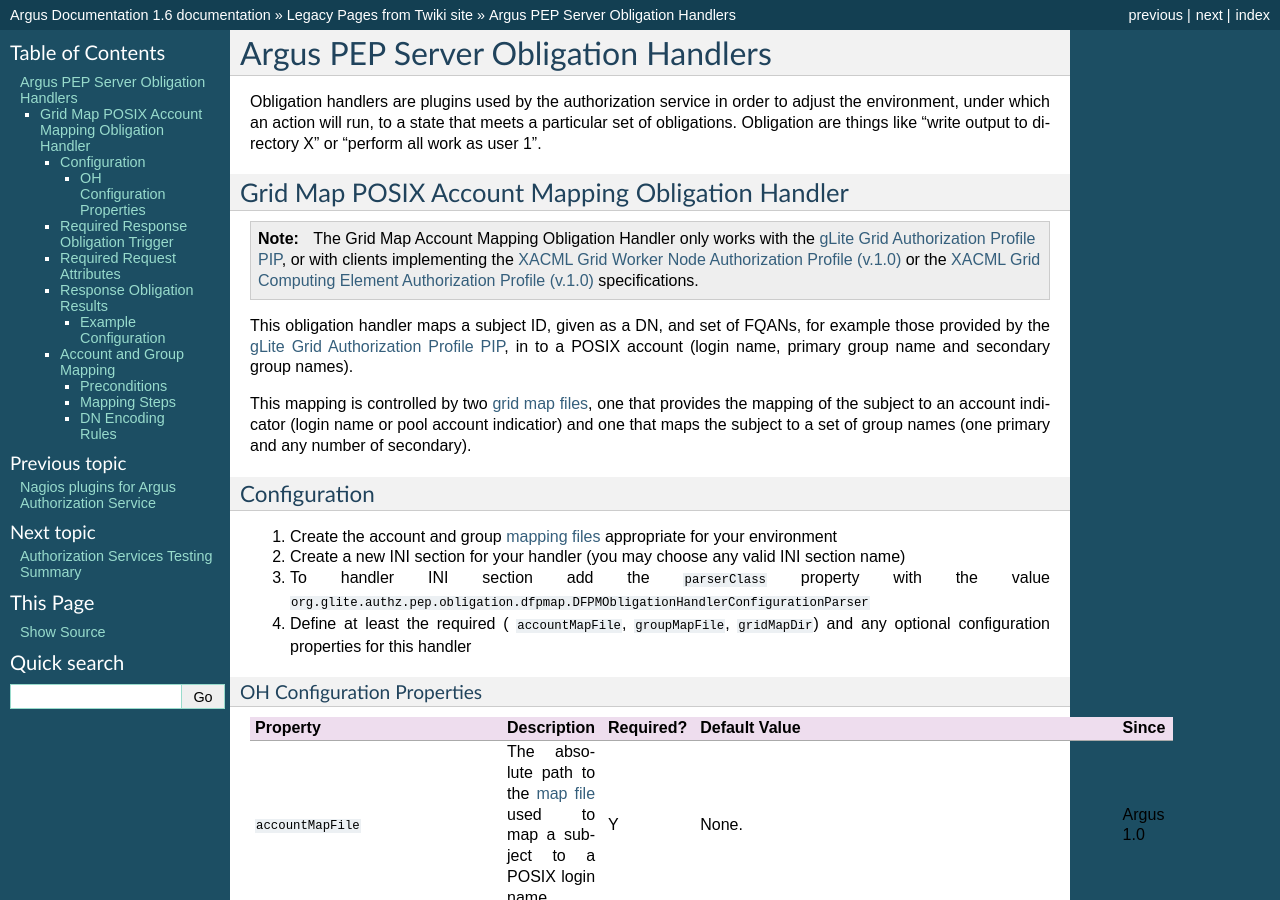
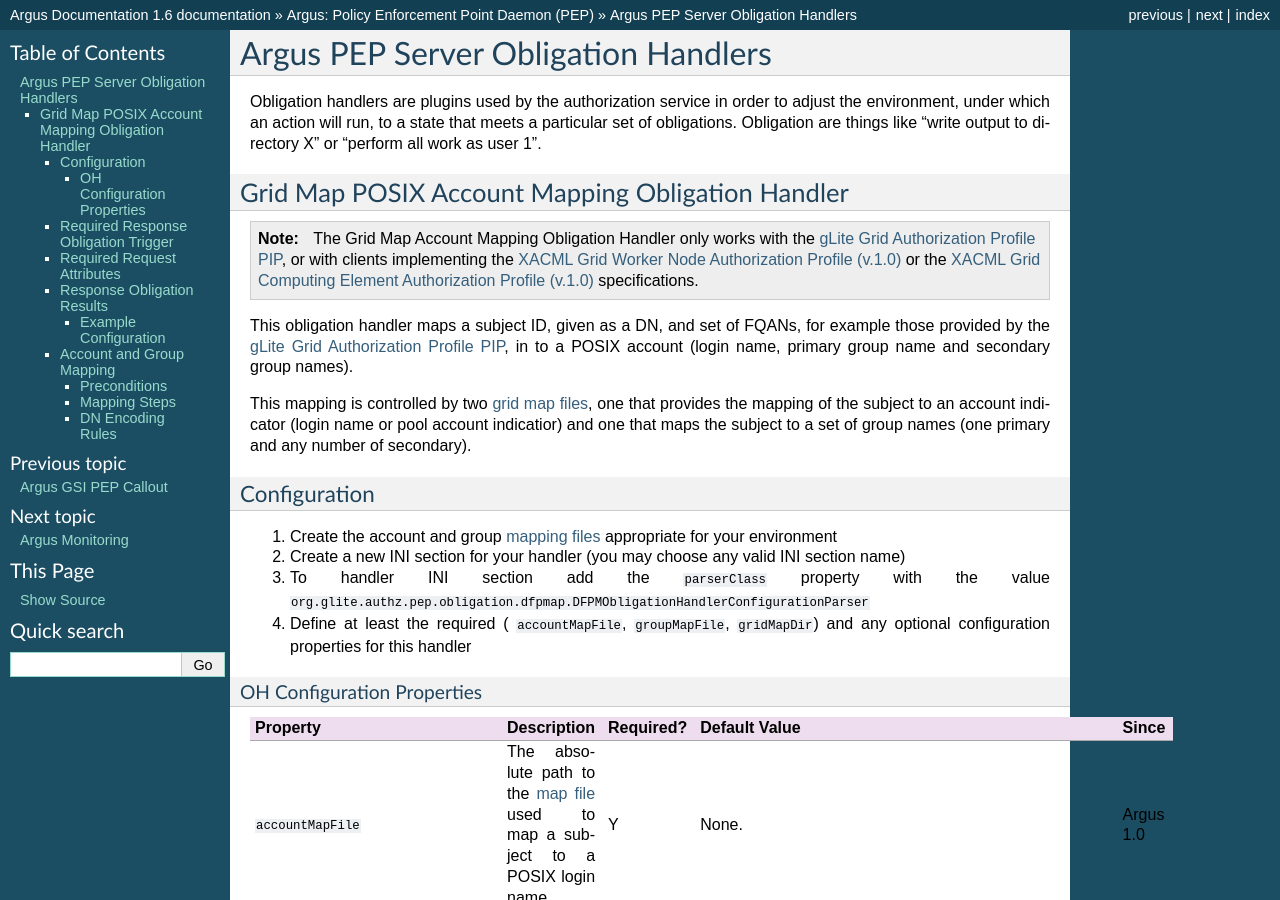
Before and after one commit to argus-authz/argus-documentation, a Sphinx documentation site: the page built from source/pep/obligation_handlers.rst, in a window 1280 px wide and 900 px high. Built offline with Sphinx 7.4.7, drawn with Linux system fonts in a browser that asks for light colours; some of the changed text lies outside the part shown.

Commit message:
Migrate PEP Obligation Handlers doc

```diff
--- a/source/pep/index.rst
+++ b/source/pep/index.rst
@@ -22,3 +22,5 @@
    pepc_java_api
 
    gsi_pep_callout
+
+   obligation_handlers
--- a/source/twiki_pages/AuthZOH.rst
+++ b/source/pep/obligation_handlers.rst
@@ -1,3 +1,4 @@
+.. _argus_pep_obligation_handlers:
 
 Argus PEP Server Obligation Handlers
 ====================================
@@ -6,6 +7,8 @@
 order to adjust the environment, under which an action will run, to a
 state that meets a particular set of obligations. Obligation are things
 like "write output to directory X" or "perform all work as user 1".
+
+.. _argus_pep_gridmap_obligation_handler:
 
 Grid Map POSIX Account Mapping Obligation Handler
 -------------------------------------------------
```
Also changed, not shown: source/pep/pepd_configuration.rst (+4 -4 lines).
